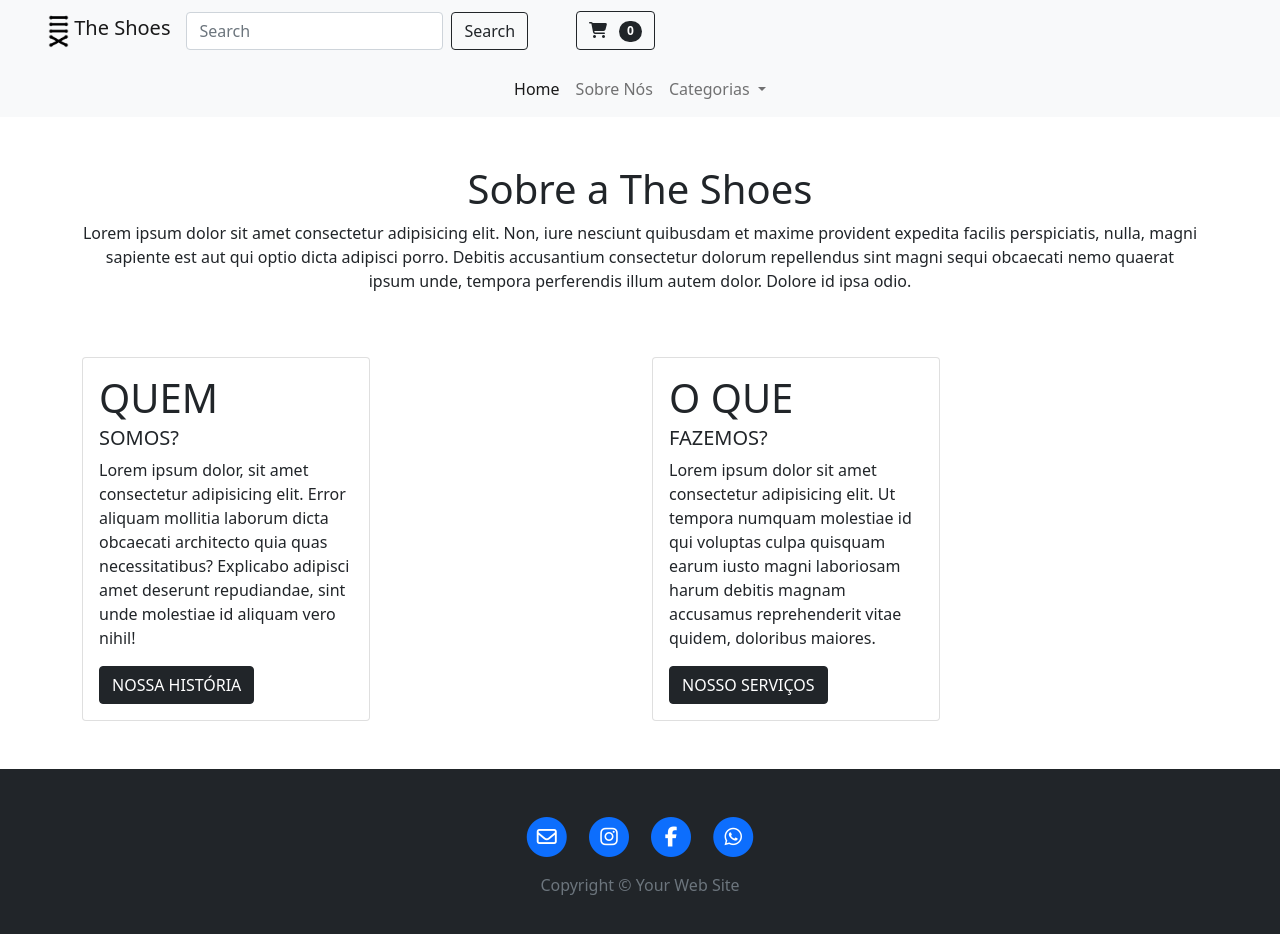
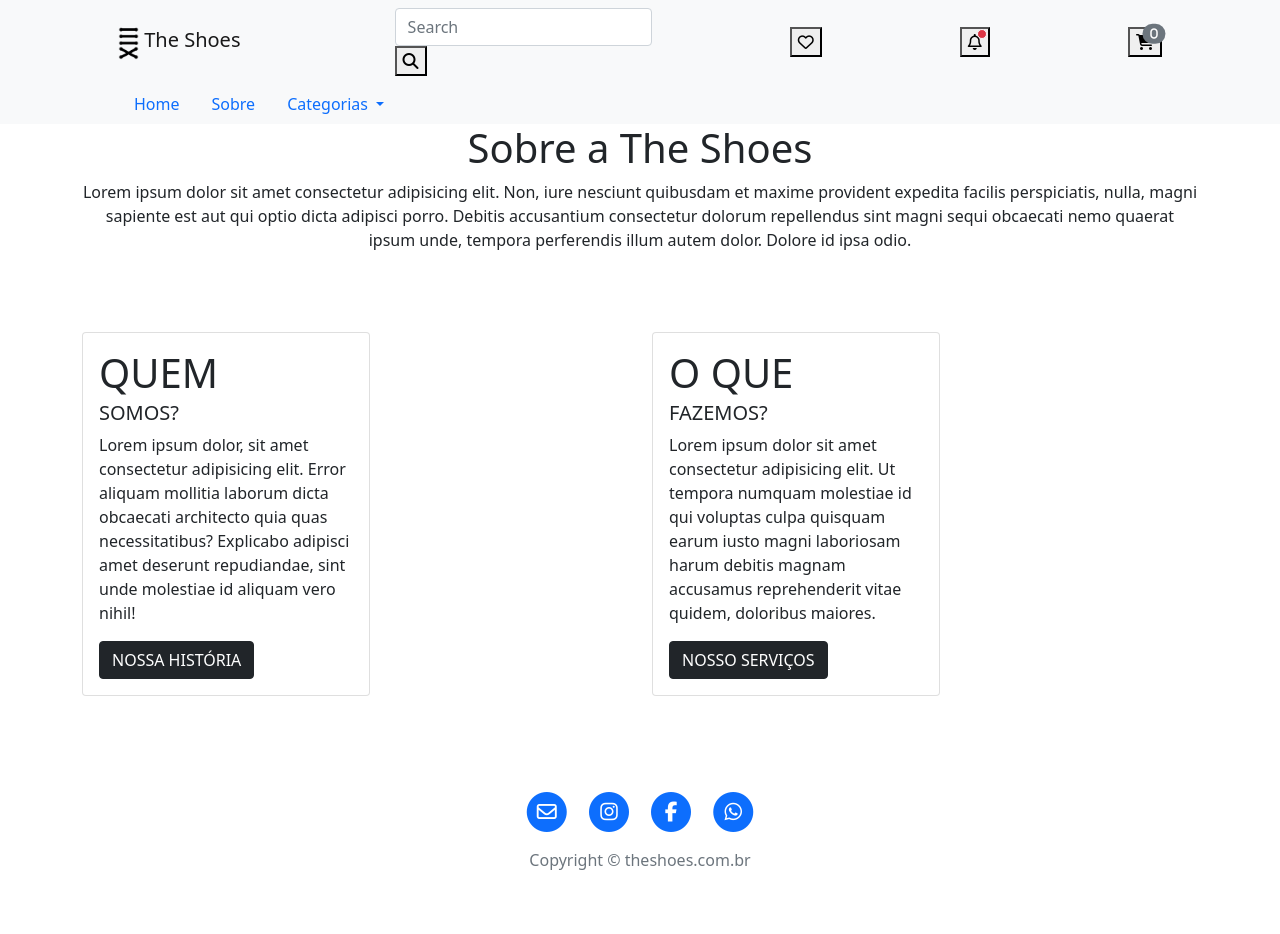
Before and after one commit to ErycsonJose/XP-Challenge1, a plain HTML site: page about-us.html in a window 1280 px wide. Drawn offline with nearby package versions, Linux system fonts and the light colour scheme; files that its build step writes are made by us from their sources.

Commit message:
configurar componentes

```diff
--- a/about-us.html
+++ b/about-us.html
@@ -1,52 +1,68 @@
 <!DOCTYPE html>
 <html lang="pt-br">
+
 <head>
   <meta charset="UTF-8">
   <meta http-equiv="X-UA-Compatible" content="IE=edge">
   <meta name="viewport" content="width=device-width, initial-scale=1.0">
-    <link href="https://cdn.jsdelivr.net/npm/bootstrap@5.1.1/dist/css/bootstrap.min.css" rel="stylesheet" integrity="sha384-F3w7mX95PdgyTmZZMECAngseQB83DfGTowi0iMjiWaeVhAn4FJkqJByhZMI3AhiU" crossorigin="anonymous">
+  <link href="https://cdn.jsdelivr.net/npm/bootstrap@5.1.1/dist/css/bootstrap.min.css" rel="stylesheet"
+    integrity="sha384-F3w7mX95PdgyTmZZMECAngseQB83DfGTowi0iMjiWaeVhAn4FJkqJByhZMI3AhiU" crossorigin="anonymous">
   <script src="https://kit.fontawesome.com/1e4441ad3a.js" crossorigin="anonymous"></script>
-    <link href="styles.css" rel="stylesheet"/>
-    <title>Document</title>
+  <link href="./css/styles.css" rel="stylesheet" />
+  <title>The Shoes-Calçados</title>
 </head>
+
 <body>
   <!--Menu de navegação-->
   <nav class="navbar navbar-expand-lg navbar-light bg-light">
-        <div class="container-fluid px-4 px-lg-5">
+    <div class="container px-4 px-lg-5">
+
       <a class="navbar-brand" href="./index.html">
         <img src="./images/logoStore.png" alt="Logo Store" width="21" height="34" class="d-inline-block align-text-top">
         The Shoes
       </a>
-          <form class="d-flex">
-            <input class="form-control me-2" type="search" placeholder="Search" aria-label="Search">
-            <button class="btn btn-outline-dark me-5" type="submit">Search</button>
-          </form>
-          <button class="navbar-toggler" type="button" data-bs-toggle="collapse" data-bs-target="#navbarScroll" aria-controls="navbarScroll" aria-expanded="false" aria-label="Toggle navigation">
-            <span class="navbar-toggler-icon"></span>
-          </button>
-          <div class="collapse navbar-collapse" id="navbarScroll">
-            <form class="d-flex">
-              <button class="btn btn-outline-dark" type="submit">
-              <i class="fas fa-shopping-cart me-1"></i>
-              <span class="badge bg-dark text-white ms-1 rounded-pill">0</span>
+
+      <form class="search_form">
+        <input class="form-control" type="search" placeholder="Search" aria-label="Search">
+        <button class="search_button" type="submit">
+          <i class="fas fa-search"></i>
         </button>
       </form>
-          </div>
+
+
+      <button class="wish_button" type="button">
+        <i class="far fa-heart"></i>
+      </button>
+
+
+      <button class="notification_button" type="button">
+        <i class="far fa-bell">
+          <span class="position-absolute translate-middle badge border border-light rounded-circle bg-danger p-1"><span
+              class="visually-hidden">unread messages</span></span>
+        </i>
+      </button>
+
+      <button class="cart_button" type="submit">
+        <i class="fas fa-shopping-cart">
+          <span class="position-absolute translate-middle badge rounded-pill bg-secondary">0 <span
+              class="visually-hidden">unread messages</span></span>
+        </i>
+      </button>
     </div>
   </nav>
 
-      <nav class="navbar navbar-expand-lg justify-content-center navbar-light bg-light">
-          <div class class="container-fluid px-4 px-lg-5">
-            <div class="collapse navbar-collapse" id="navbarScroll">
-              <ul class="navbar-nav me-auto mb-2 mb-lg-0">
+  <nav class="navbar-expand-lg navbar-light bg-light">
+    <div class="container px-4 px-lg-5">
+      <ul class="nav me-auto mb-2 mb-lg-0">
         <li class="nav-item">
           <a class="nav-link active" aria-current="page" href="./index.html">Home</a>
         </li>
         <li class="nav-item">
-                  <a class="nav-link" href="./about-us.html">Sobre Nós</a>
+          <a class="nav-link" href="./about-us.html">Sobre</a>
         </li>
         <li class="nav-item dropdown">
-                  <a class="nav-link dropdown-toggle" href="#" id="navbarDropdown" role="button" data-bs-toggle="dropdown" aria-expanded="false">
+          <a class="nav-link dropdown-toggle" href="#" id="navbarDropdown" role="button" data-bs-toggle="dropdown"
+            aria-expanded="false">
             Categorias
           </a>
           <ul class="dropdown-menu" aria-labelledby="navbarDropdown">
@@ -58,52 +74,58 @@
         </li>
       </ul>
     </div>
-          </div>
   </nav>
+
   <!--Sobre Nós-->
-    <div class="container my-5">
-        <div class="row text-center">
+  <section class="container">
+    <div class="about row text-center">
       <h1>Sobre a The Shoes</h1>
       <p>Lorem ipsum dolor sit amet consectetur adipisicing elit.
-                Non, iure nesciunt quibusdam et maxime provident expedita facilis perspiciatis, nulla, magni sapiente est aut qui optio dicta adipisci porro.
-                Debitis accusantium consectetur dolorum repellendus sint magni sequi obcaecati nemo quaerat ipsum unde, tempora perferendis illum autem dolor.
+        Non, iure nesciunt quibusdam et maxime provident expedita facilis perspiciatis, nulla, magni sapiente est aut
+        qui optio dicta adipisci porro.
+        Debitis accusantium consectetur dolorum repellendus sint magni sequi obcaecati nemo quaerat ipsum unde, tempora
+        perferendis illum autem dolor.
         Dolore id ipsa odio.
       </p>
     </div>
     <div class="row my-5">
-            <div class="col">
+      <div class="col mt-3">
         <div class="card" style="width: 18rem;">
           <div class="card-body">
             <h1 class="card-title">QUEM</h1>
             <h5 class="card-subtitle mb-2">SOMOS?</h5>
-                        <p class="card-text">Lorem ipsum dolor, sit amet consectetur adipisicing elit. Error aliquam mollitia laborum dicta obcaecati architecto quia quas necessitatibus? Explicabo adipisci amet deserunt repudiandae, sint unde molestiae id aliquam vero nihil!</p>
+            <p class="card-text">Lorem ipsum dolor, sit amet consectetur adipisicing elit. Error aliquam mollitia
+              laborum dicta obcaecati architecto quia quas necessitatibus? Explicabo adipisci amet deserunt repudiandae,
+              sint unde molestiae id aliquam vero nihil!</p>
             <a href="#" class="btn btn-dark">NOSSA HISTÓRIA</a>
           </div>
         </div>
+      </div>
 
-            </div>
-            <div class="col">
+      <div class="col mt-3">
         <div class="card" style="width: 18rem;">
           <div class="card-body">
             <h1 class="card-title">O QUE</h1>
             <h5 class="card-subtitle mb-2 ">FAZEMOS?</h5>
-                      <p class="card-text">Lorem ipsum dolor sit amet consectetur adipisicing elit. Ut tempora numquam molestiae id qui voluptas culpa quisquam earum iusto magni laboriosam harum debitis magnam accusamus reprehenderit vitae quidem, doloribus maiores.</p>
+            <p class="card-text">Lorem ipsum dolor sit amet consectetur adipisicing elit. Ut tempora numquam molestiae
+              id qui voluptas culpa quisquam earum iusto magni laboriosam harum debitis magnam accusamus reprehenderit
+              vitae quidem, doloribus maiores.</p>
             <a href="#" class="btn btn-dark">NOSSO SERVIÇOS</a>
           </div>
         </div>
       </div>
     </div>
-    </div>
+  </section>
 
 
   <!--Footer-->
-    <footer class="py-5 bg-dark align-items-end">
-        <div class="container">
-          <div class="row">
+  <footer class="py-5">
+    <div class="container-fluid">
+      <div class="row ">
         <div class="col-lg-8 col-md-10 mx-auto">
           <ul class="list-inline text-center">
             <li class="list-inline-item">
-                  <a class="socialLik" href="mailto:">
+              <a href="mailto:">
                 <span class="fa-stack fa-lg">
                   <i class="fas fa-circle fa-stack-2x"></i>
                   <i class="far fa-envelope fa-stack-1x fa-inverse"></i>
@@ -130,7 +152,8 @@
             </li>
 
             <li class="list-inline-item">
-                  <a href="https://api.whatsapp.com/send?phone=5511945856578&text=Seja%20bem-vindo%20a%20The%20Shoes!%20Como%20posso%20te%20ajudar%3F%20">
+              <a
+                href="https://api.whatsapp.com/send?phone=5511945856578&text=Seja%20bem-vindo%20a%20The%20Shoes!%20Como%20posso%20te%20ajudar%3F%20">
                 <span class="fa-stack fa-lg">
                   <i class="fas fa-circle fa-stack-2x"></i>
                   <i class="fab fa-whatsapp fa-stack-1x fa-inverse"></i>
@@ -138,11 +161,14 @@
               </a>
             </li>
           </ul>
-              <p class="copyright text-muted text-center">Copyright &copy; Your Web Site</p>
+          <p class="copyright text-muted text-center">Copyright &copy; theshoes.com.br</p>
         </div>
       </div>
     </div>
   </footer>
-    <script src="https://cdn.jsdelivr.net/npm/bootstrap@5.1.1/dist/js/bootstrap.bundle.min.js" integrity="sha384-/bQdsTh/da6pkI1MST/rWKFNjaCP5gBSY4sEBT38Q/9RBh9AH40zEOg7Hlq2THRZ" crossorigin="anonymous"></script>
+  <script src="https://cdn.jsdelivr.net/npm/bootstrap@5.1.1/dist/js/bootstrap.bundle.min.js"
+    integrity="sha384-/bQdsTh/da6pkI1MST/rWKFNjaCP5gBSY4sEBT38Q/9RBh9AH40zEOg7Hlq2THRZ" crossorigin="anonymous">
+  </script>
 </body>
+
 </html>
```
Lines whose indentation alone changed are shown as unchanged.
